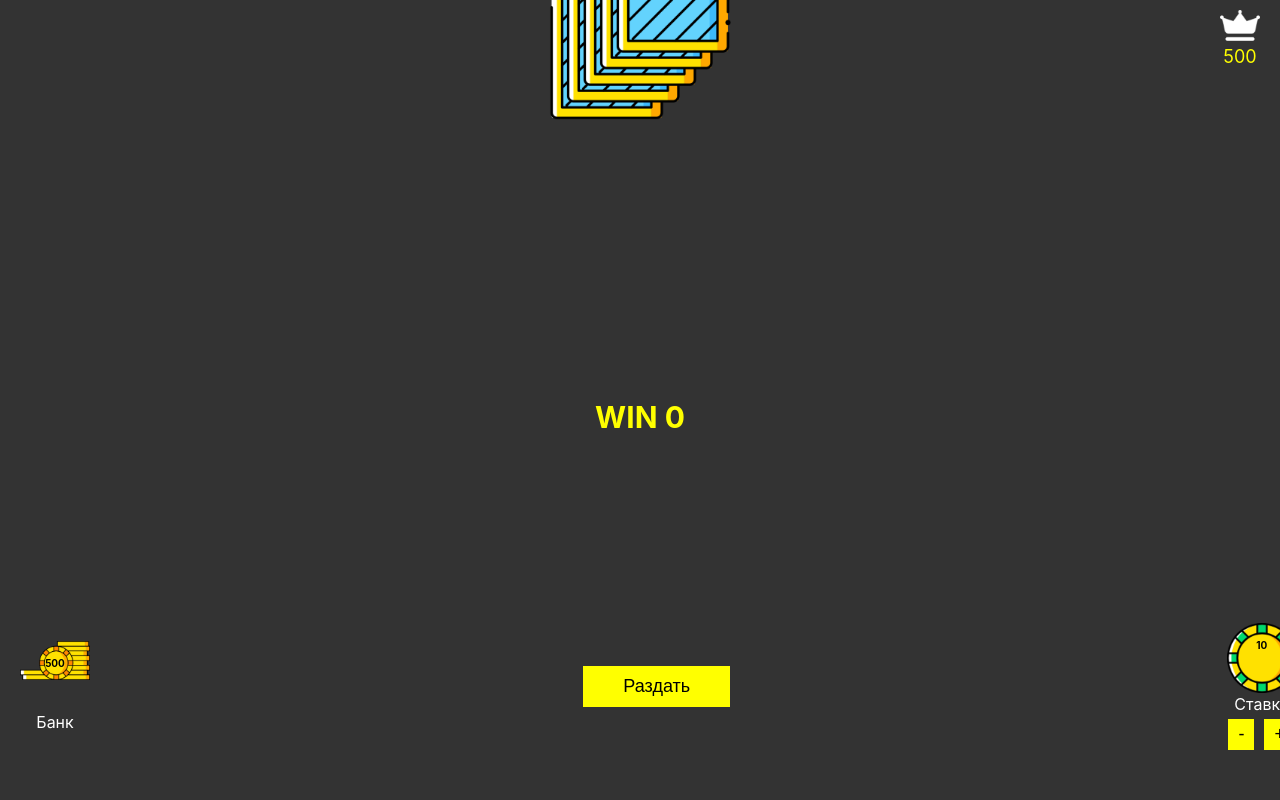
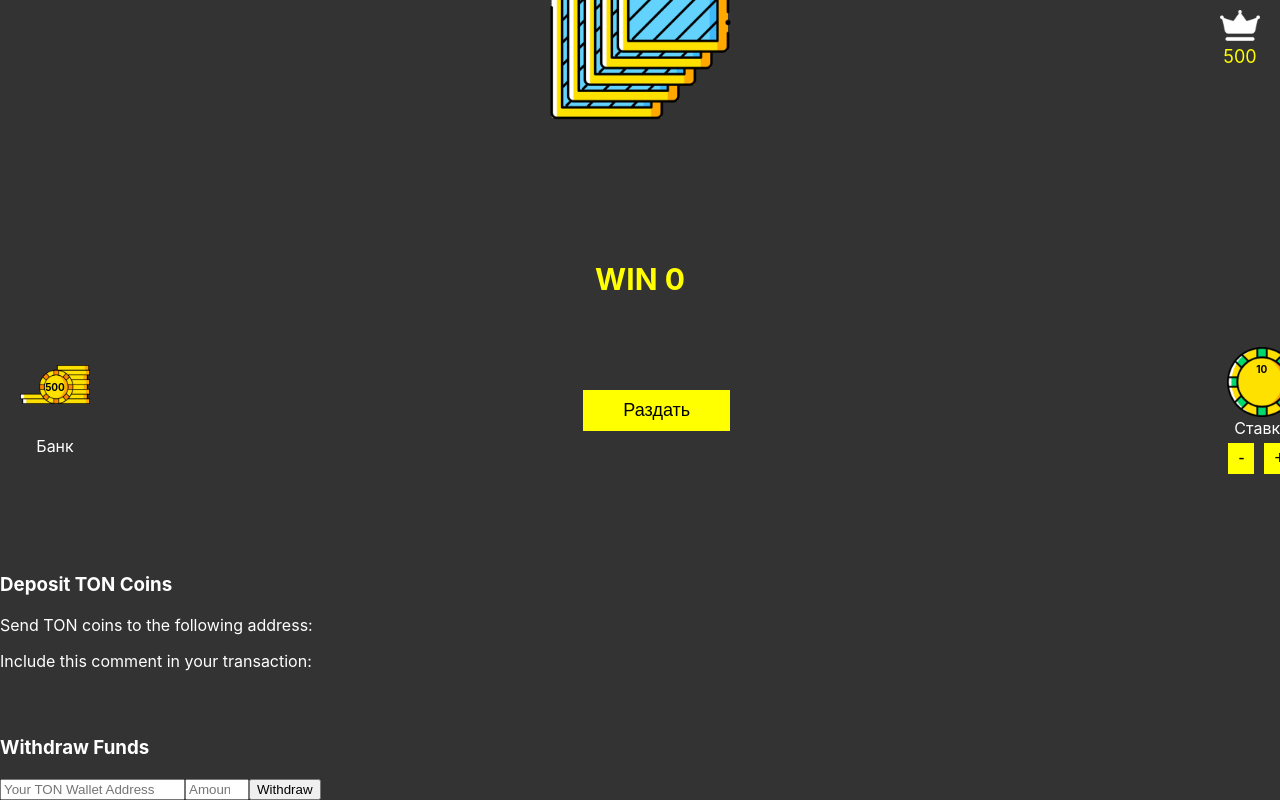
Before and after one commit to rcw108/simple-poker, a React (Create React App) app in the folder simple-poker/: page / in a window 1280 px wide. Built offline with nearby package versions, Linux system fonts and the light colour scheme.

Commit message:
Backend Aded

```diff
--- a/simple-poker/src/components/PokerTable.js
+++ b/simple-poker/src/components/PokerTable.js
@@ -1,29 +1,83 @@
-import React, { useEffect, useState } from 'react'
-import './PokerTable.css'
+// PokerTable.js
+
+import React, { useEffect, useState } from 'react';
+import './PokerTable.css';
 
 const PokerTable = () => {
   // Initialize state variables
-	const [bank, setBank] = useState(500)
-	const [bet, setBet] = useState(10)
-	const [tableCards, setTableCards] = useState([])
-	const [userCards, setUserCards] = useState([])
-	const [result, setResult] = useState('')
-	const [winnings, setWinnings] = useState(0)
+  const [bank, setBank] = useState(500);
+  const [bet, setBet] = useState(10);
+  const [tableCards, setTableCards] = useState([]);
+  const [userCards, setUserCards] = useState([]);
+  const [result, setResult] = useState('');
+  const [winnings, setWinnings] = useState(0);
 
-	// New state variable for Telegram user
-	const [telegramUser, setTelegramUser] = useState(null)
+  // State variables for Telegram user
+  const [telegramUser, setTelegramUser] = useState(null);
+
+  // State variables for deposit and withdrawal
+  const [depositAddress, setDepositAddress] = useState('');
+  const [depositComment, setDepositComment] = useState('');
+  const [withdrawAmount, setWithdrawAmount] = useState('');
+  const [withdrawAddress, setWithdrawAddress] = useState('');
 
   // Initialize Telegram Web App
   useEffect(() => {
     const initTelegram = () => {
       const tg = window.Telegram.WebApp;
-      setTelegramUser(tg.initDataUnsafe.user);
+      const initData = tg.initData;
+
+      // Verify user with backend
+      fetch('/api/verifyUser', {
+        method: 'POST',
+        headers: { 'Content-Type': 'application/json' },
+        body: JSON.stringify({ initData }),
+      })
+        .then((res) => res.json())
+        .then((data) => {
+          if (data.success) {
+            setTelegramUser(data.user);
+
+            // Fetch user balance
+            fetch(`/api/getBalance?userId=${data.user.id}`)
+              .then((res) => res.json())
+              .then((balanceData) => {
+                if (balanceData.success) {
+                  setBank(balanceData.balance);
+                } else {
+                  console.error('Error fetching balance:', balanceData.message);
+                }
+              })
+              .catch((error) => {
+                console.error('Error fetching balance:', error);
+              });
+
+            // Fetch deposit address and comment
+            fetch(`/api/getDepositAddress?userId=${data.user.id}`)
+              .then((res) => res.json())
+              .then((depositData) => {
+                if (depositData.success) {
+                  setDepositAddress(depositData.address);
+                  setDepositComment(depositData.comment);
+                } else {
+                  console.error('Error fetching deposit address:', depositData.message);
+                }
+              })
+              .catch((error) => {
+                console.error('Error fetching deposit address:', error);
+              });
+          } else {
+            alert('Failed to verify Telegram user.');
+          }
+        })
+        .catch((error) => {
+          console.error('Error verifying user:', error);
+        });
     };
 
     if (window.Telegram && window.Telegram.WebApp) {
       initTelegram();
     } else {
-      // Load Telegram Web Apps SDK if not already loaded
       const script = document.createElement('script');
       script.src = 'https://telegram.org/js/telegram-web-app.js';
       script.onload = initTelegram;
@@ -37,112 +91,96 @@ const PokerTable = () => {
     Q: 12,
     K: 13,
     A: 14,
-	}
+  };
 
   // Generate the deck
-	const suits = ['h', 'd', 'c', 's'] // Hearts, Diamonds, Clubs, Spades
-	const ranks = [
-		'2',
-		'3',
-		'4',
-		'5',
-		'6',
-		'7',
-		'8',
-		'9',
-		'10',
-		'J',
-		'Q',
-		'K',
-		'A',
-	]
+  const suits = ['h', 'd', 'c', 's']; // Hearts, Diamonds, Clubs, Spades
+  const ranks = ['2', '3', '4', '5', '6', '7', '8', '9', '10', 'J', 'Q', 'K', 'A'];
 
-	const allCards = []
+  const allCards = [];
 
   // Build the allCards array
-	suits.forEach(suit => {
-		ranks.forEach(rankStr => {
-			let rank = parseInt(rankStr, 10)
+  suits.forEach((suit) => {
+    ranks.forEach((rankStr) => {
+      let rank = parseInt(rankStr, 10);
       if (isNaN(rank)) {
-				rank = rankMap[rankStr]
+        rank = rankMap[rankStr];
       }
       const suitName = {
         h: 'hearts',
         d: 'diamonds',
         c: 'clubs',
         s: 'spades',
-			}[suit]
+      }[suit];
 
       allCards.push({
         rank,
         suit: suitName,
         image: `/assets/cards/${rankStr}${suit}.png`,
-			})
-		})
-	})
+      });
+    });
+  });
 
   // Increase the bet
   const increaseBet = () => {
-		if (bet < bank) setBet(bet + 10)
-	}
+    if (bet < bank) setBet(bet + 10);
+  };
 
   // Decrease the bet
   const decreaseBet = () => {
-		if (bet > 10) setBet(bet - 10)
-	}
+    if (bet > 10) setBet(bet - 10);
+  };
 
   // Shuffle array of cards
-	const shuffleArray = array => {
-		const shuffled = [...array]
+  const shuffleArray = (array) => {
+    const shuffled = [...array];
     for (let i = shuffled.length - 1; i > 0; i--) {
-			const j = Math.floor(Math.random() * (i + 1))
-			;[shuffled[i], shuffled[j]] = [shuffled[j], shuffled[i]]
+      const j = Math.floor(Math.random() * (i + 1));
+      [shuffled[i], shuffled[j]] = [shuffled[j], shuffled[i]];
     }
-		return shuffled
-	}
+    return shuffled;
+  };
 
   // Function to get all combinations of a certain size
   const getCombinations = (array, size) => {
-		const results = []
+    const results = [];
 
     const helper = (start, combo) => {
       if (combo.length === size) {
-				results.push(combo)
-				return
+        results.push(combo);
+        return;
       }
       for (let i = start; i < array.length; i++) {
-				helper(i + 1, combo.concat(array[i]))
+        helper(i + 1, combo.concat(array[i]));
       }
-		}
+    };
 
-		helper(0, [])
-		return results
-	}
+    helper(0, []);
+    return results;
+  };
 
   // Evaluate hand function
-	const evaluateHand = cards => {
+  const evaluateHand = (cards) => {
     // Sort cards by rank
-		const sortedCards = cards.slice().sort((a, b) => a.rank - b.rank)
+    const sortedCards = cards.slice().sort((a, b) => a.rank - b.rank);
 
     // Check for Flush
-		const suitsCount = {}
-		cards.forEach(card => {
-			suitsCount[card.suit] = (suitsCount[card.suit] || 0) + 1
-		})
-		const flushSuit = Object.keys(suitsCount).find(
-			suit => suitsCount[suit] >= 5
-		)
-		const isFlush = flushSuit !== undefined
+    const suitsCount = {};
+    cards.forEach((card) => {
+      suitsCount[card.suit] = (suitsCount[card.suit] || 0) + 1;
+    });
+    const flushSuit = Object.keys(suitsCount).find((suit) => suitsCount[suit] >= 5);
+    const isFlush = flushSuit !== undefined;
 
     // Check for Straight
-		let ranks = [...new Set(sortedCards.map(card => card.rank))]
-		let isStraight = false
+    let ranks = [...new Set(sortedCards.map((card) => card.rank))];
+    let isStraight = false;
 
     // Handle low-Ace straight (A-2-3-4-5)
     if (ranks.includes(14)) {
-			ranks = [1, ...ranks]
+      ranks.push(1);
     }
-		ranks.sort((a, b) => a - b)
+    ranks.sort((a, b) => a - b);
 
     for (let i = 0; i <= ranks.length - 5; i++) {
       if (
@@ -151,21 +189,21 @@ const PokerTable = () => {
         ranks[i] + 3 === ranks[i + 3] &&
         ranks[i] + 4 === ranks[i + 4]
       ) {
-				isStraight = true
-				break
+        isStraight = true;
+        break;
       }
     }
 
     // Check for Straight Flush and Royal Flush
-		let isStraightFlush = false
-		let isRoyalFlush = false
+    let isStraightFlush = false;
+    let isRoyalFlush = false;
     if (isFlush) {
-			const flushCards = cards.filter(card => card.suit === flushSuit)
-			const flushRanks = [...new Set(flushCards.map(card => card.rank))]
+      const flushCards = cards.filter((card) => card.suit === flushSuit);
+      const flushRanks = [...new Set(flushCards.map((card) => card.rank))];
       if (flushRanks.includes(14)) {
-				flushRanks.push(1)
+        flushRanks.push(1);
       }
-			flushRanks.sort((a, b) => a - b)
+      flushRanks.sort((a, b) => a - b);
       for (let i = 0; i <= flushRanks.length - 5; i++) {
         if (
           flushRanks[i] + 1 === flushRanks[i + 1] &&
@@ -173,100 +211,142 @@ const PokerTable = () => {
           flushRanks[i] + 3 === flushRanks[i + 3] &&
           flushRanks[i] + 4 === flushRanks[i + 4]
         ) {
-					isStraightFlush = true
-					if (
-						flushRanks.slice(i, i + 5).includes(14) &&
-						flushRanks.slice(i, i + 5).includes(10)
-					) {
-						isRoyalFlush = true
+          isStraightFlush = true;
+          if (flushRanks.slice(i, i + 5).includes(14) && flushRanks.slice(i, i + 5).includes(10)) {
+            isRoyalFlush = true;
           }
-					break
+          break;
         }
       }
     }
 
     // Count card occurrences
-		const counts = {}
-		cards.forEach(card => {
-			counts[card.rank] = (counts[card.rank] || 0) + 1
-		})
-		const countsValues = Object.values(counts)
-		const hasFourOfKind = countsValues.includes(4)
-		const hasThreeOfKind = countsValues.includes(3)
-		const pairs = countsValues.filter(count => count === 2).length
+    const counts = {};
+    cards.forEach((card) => {
+      counts[card.rank] = (counts[card.rank] || 0) + 1;
+    });
+    const countsValues = Object.values(counts);
+    const hasFourOfKind = countsValues.includes(4);
+    const hasThreeOfKind = countsValues.includes(3);
+    const pairs = countsValues.filter((count) => count === 2).length;
 
     // Determine hand rank and fixed winnings
-		if (isRoyalFlush) return { hand: 'Royal Flush', winnings: bet * 100 }
-		if (isStraightFlush) return { hand: 'Straight Flush', winnings: bet * 20 }
-		if (hasFourOfKind) return { hand: 'Four of a Kind', winnings: bet * 10 }
-		if (hasThreeOfKind && pairs >= 1)
-			return { hand: 'Full House', winnings: bet * 7 }
-		if (isFlush) return { hand: 'Flush', winnings: bet * 5 }
-		if (isStraight) return { hand: 'Straight', winnings: bet * 2 }
-		if (hasThreeOfKind) return { hand: 'Three of a Kind', winnings: bet * 1.5 }
-		if (pairs >= 2) return { hand: 'Two Pair', winnings: bet * 1 }
-		if (pairs === 1) return { hand: 'One Pair', winnings: bet * 0.5 }
-		return { hand: 'High Card', winnings: 0 }
-	}
+    if (isRoyalFlush) return { hand: 'Royal Flush', winnings: bet * 100 };
+    if (isStraightFlush) return { hand: 'Straight Flush', winnings: bet * 20 };
+    if (hasFourOfKind) return { hand: 'Four of a Kind', winnings: bet * 10 };
+    if (hasThreeOfKind && pairs >= 1) return { hand: 'Full House', winnings: bet * 7 };
+    if (isFlush) return { hand: 'Flush', winnings: bet * 5 };
+    if (isStraight) return { hand: 'Straight', winnings: bet * 2 };
+    if (hasThreeOfKind) return { hand: 'Three of a Kind', winnings: bet * 1.5 };
+    if (pairs >= 2) return { hand: 'Two Pair', winnings: bet * 1 };
+    if (pairs === 1) return { hand: 'One Pair', winnings: bet * 0.5 };
+    return { hand: 'High Card', winnings: 0 };
+  };
 
   // Deal cards (on button click)
   const dealCards = () => {
     if (bank < bet) {
-			setResult('Insufficient balance. Cannot deal.')
-			return
+      setResult('Insufficient balance. Cannot deal.');
+      return;
     }
 
-		const shuffledDeck = shuffleArray([...allCards])
+    const shuffledDeck = shuffleArray([...allCards]);
 
-		const newUserCards = shuffledDeck.slice(0, 2)
-		const newTableCards = shuffledDeck.slice(2, 7)
+    const newUserCards = shuffledDeck.slice(0, 2);
+    const newTableCards = shuffledDeck.slice(2, 7);
 
-		setUserCards(newUserCards)
-		setTableCards(newTableCards)
+    setUserCards(newUserCards);
+    setTableCards(newTableCards);
 
-		const allPlayerCards = [...newUserCards, ...newTableCards]
+    const allPlayerCards = [...newUserCards, ...newTableCards];
 
     // Generate all possible 5-card combinations
-		const combinations = getCombinations(allPlayerCards, 5)
+    const combinations = getCombinations(allPlayerCards, 5);
 
     // Evaluate each hand to find the best one
-		let bestHand = { winnings: 0 }
-		combinations.forEach(hand => {
-			const evaluation = evaluateHand(hand)
+    let bestHand = { winnings: 0 };
+    combinations.forEach((hand) => {
+      const evaluation = evaluateHand(hand);
       if (evaluation.winnings > bestHand.winnings) {
-				bestHand = evaluation
+        bestHand = evaluation;
+      }
+    });
+
+    setResult(bestHand.hand);
+    const winAmount = bestHand.winnings;
+    setWinnings(winAmount);
+
+    const newBalance = bank - bet + winAmount;
+    setBank(newBalance);
+
+    // Update balance on backend
+    fetch('/api/updateBalance', {
+      method: 'POST',
+      headers: { 'Content-Type': 'application/json' },
+      body: JSON.stringify({
+        userId: telegramUser.id,
+        balance: newBalance,
+      }),
+    })
+      .then((res) => res.json())
+      .then((data) => {
+        if (!data.success) {
+          console.error('Error updating balance:', data.message);
         }
       })
+      .catch((error) => {
+        console.error('Error updating balance:', error);
+      });
+  };
 
-		setResult(bestHand.hand)
-		const winAmount = bestHand.winnings
-		setWinnings(winAmount)
+  // Handle withdrawal
+  const handleWithdraw = (e) => {
+    e.preventDefault();
 
-		setBank(bank - bet + winAmount)
+    fetch('/api/withdraw', {
+      method: 'POST',
+      headers: { 'Content-Type': 'application/json' },
+      body: JSON.stringify({
+        userId: telegramUser.id,
+        amount: withdrawAmount,
+        toAddress: withdrawAddress,
+      }),
+    })
+      .then((res) => res.json())
+      .then((data) => {
+        if (data.success) {
+          alert('Withdrawal processed!');
+          // Update balance on frontend
+          const newBalance = bank - parseFloat(withdrawAmount);
+          setBank(newBalance);
+          setWithdrawAmount('');
+          setWithdrawAddress('');
+        } else {
+          alert(`Error: ${data.message}`);
         }
+      })
+      .catch((error) => {
+        console.error('Error processing withdrawal:', error);
+      });
+  };
 
   return (
     <div className='poker-table'>
       {/* Display Telegram User Info */}
       {telegramUser && (
         <div className='user-info'>
-					<img src={telegramUser.photo_url} alt='User' className='user-photo' />
-					<span>Welcome, {telegramUser.first_name}!</span>
+          <span>
+            Welcome, {telegramUser.first_name}
+            {telegramUser.username ? ` (@${telegramUser.username})` : ''}!
+          </span>
         </div>
       )}
+
       {/* Header Section */}
       <div className='header'>
-				<img
-					src='/assets/cardsgroup.png'
-					alt='Cards'
-					className='cards-header'
-				/>
+        <img src='/assets/cardsgroup.png' alt='Cards' className='cards-header' />
         <div className='crown-section'>
-					<img
-						src='/assets/icons8-crown-96 1.png'
-						alt='Crown'
-						className='crown-icon'
-					/>
+          <img src='/assets/icons8-crown-96 1.png' alt='Crown' className='crown-icon' />
           <span className='chips'>{bank}</span>
         </div>
       </div>
@@ -276,24 +356,14 @@ const PokerTable = () => {
         {/* Show table cards */}
         <div className='table-cards'>
           {tableCards.map((card, index) => (
-						<img
-							key={index}
-							src={card.image}
-							alt={`Table card ${index}`}
-							className='card'
-						/>
+            <img key={index} src={card.image} alt={`Table card ${index}`} className='card' />
           ))}
         </div>
 
         {/* Show user cards */}
         <div className='user-cards'>
           {userCards.map((card, index) => (
-						<img
-							key={index}
-							src={card.image}
-							alt={`User card ${index}`}
-							className='card'
-						/>
+            <img key={index} src={card.image} alt={`User card ${index}`} className='card' />
           ))}
         </div>
 
@@ -306,11 +376,7 @@ const PokerTable = () => {
       <div className='controls'>
         <div className='bank'>
           <div className='bank-icon-container'>
-						<img
-							src='/assets/PokerChips1.png'
-							alt='Chips'
-							className='bank-icon'
-						/>
+            <img src='/assets/PokerChips1.png' alt='Chips' className='bank-icon' />
             <div className='bank-value'>{bank}</div>
           </div>
           <div className='bank-text'>Банк</div>
@@ -336,8 +402,41 @@ const PokerTable = () => {
           </div>
         </div>
       </div>
+
+      {/* Deposit Section */}
+      <div className='deposit-section'>
+        <h3>Deposit TON Coins</h3>
+        <p>Send TON coins to the following address:</p>
+        <code>{depositAddress}</code>
+        <p>Include this comment in your transaction:</p>
+        <code>{depositComment}</code>
       </div>
-	)
-}
 
-export default PokerTable
+      {/* Withdrawal Section */}
+      <div className='withdrawal-section'>
+        <h3>Withdraw Funds</h3>
+        <form onSubmit={handleWithdraw}>
+          <input
+            type='text'
+            placeholder='Your TON Wallet Address'
+            value={withdrawAddress}
+            onChange={(e) => setWithdrawAddress(e.target.value)}
+            required
+          />
+          <input
+            type='number'
+            placeholder='Amount to Withdraw'
+            value={withdrawAmount}
+            onChange={(e) => setWithdrawAmount(e.target.value)}
+            min='0'
+            max={bank}
+            required
+          />
+          <button type='submit'>Withdraw</button>
+        </form>
+      </div>
+    </div>
+  );
+};
+
+export default PokerTable;
```
Lines whose indentation alone changed are shown as unchanged.
